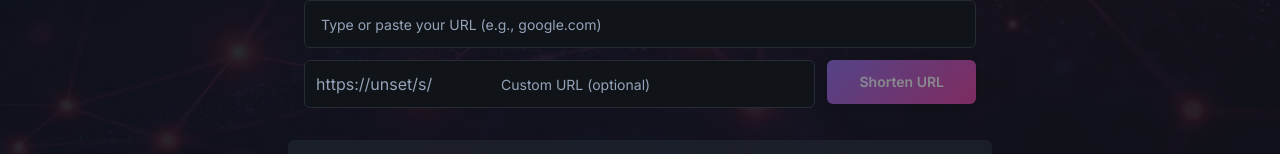
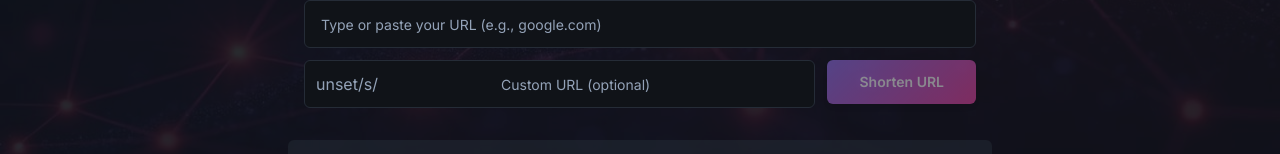
Before and after one commit to jdamacena/free-url-shortener, a Next.js app: page / in a window 1280 px wide. Shown: the part 320-474 px from the top of the page. Built offline with nearby package versions, Linux system fonts and the light colour scheme; no server answers; the database is empty.

Commit message:
fix: Remove hardcoded https:// from short URL display

```diff
--- a/src/components/UrlShortener.tsx
+++ b/src/components/UrlShortener.tsx
@@ -149,7 +149,7 @@ export default function UrlShortener({ urlInputRef }: UrlShortenerProps) {
               <div className="flex-1">
                 <div className="relative">
                   <span className="absolute left-3 top-1/2 transform -translate-y-1/2 text-muted-foreground">
-                    {`https://${config.brand.domain}/s/`}
+                    {`${config.brand.domain}/s/`}
                   </span>
                   <Input
                     type="text"
```
